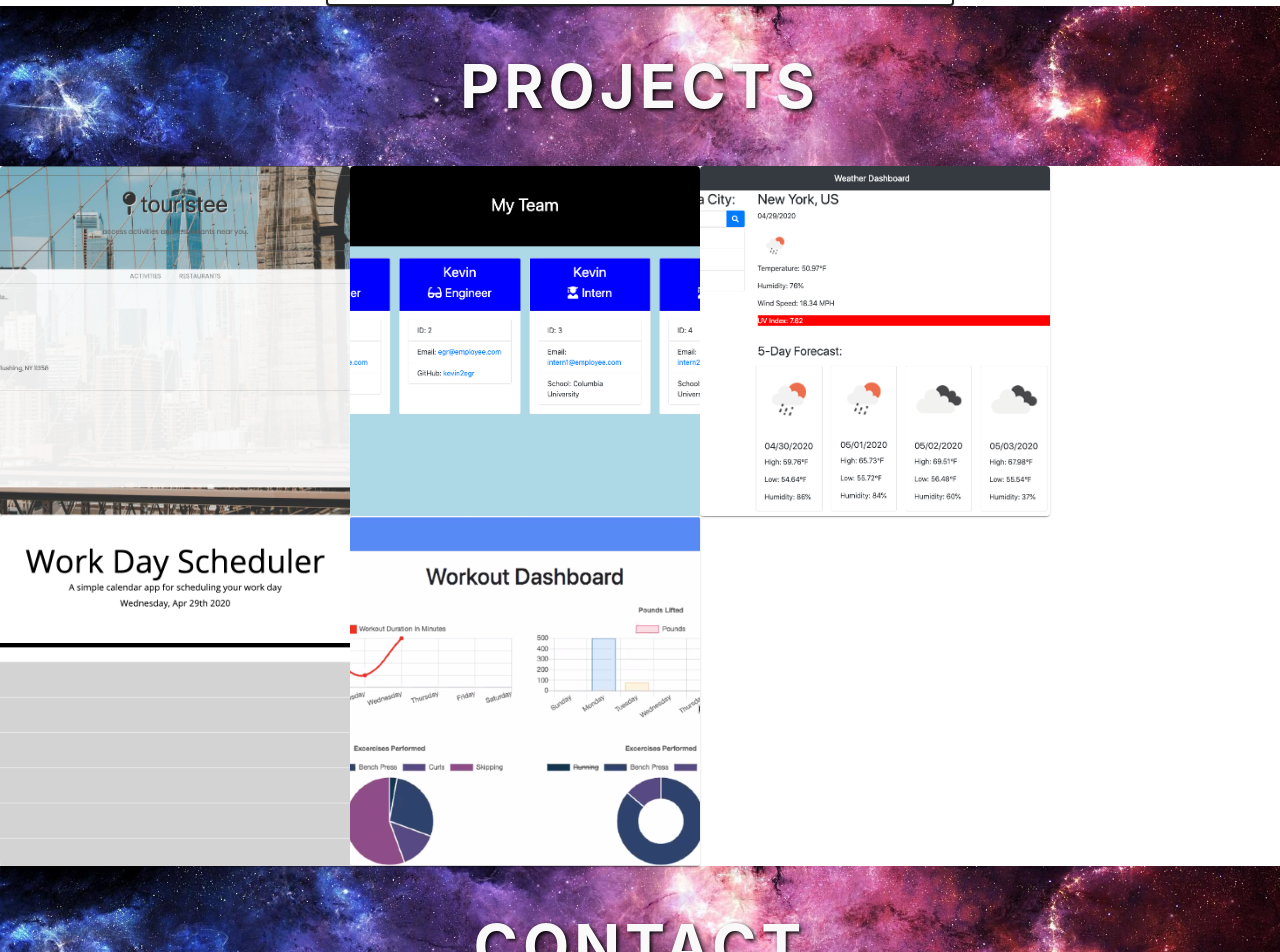
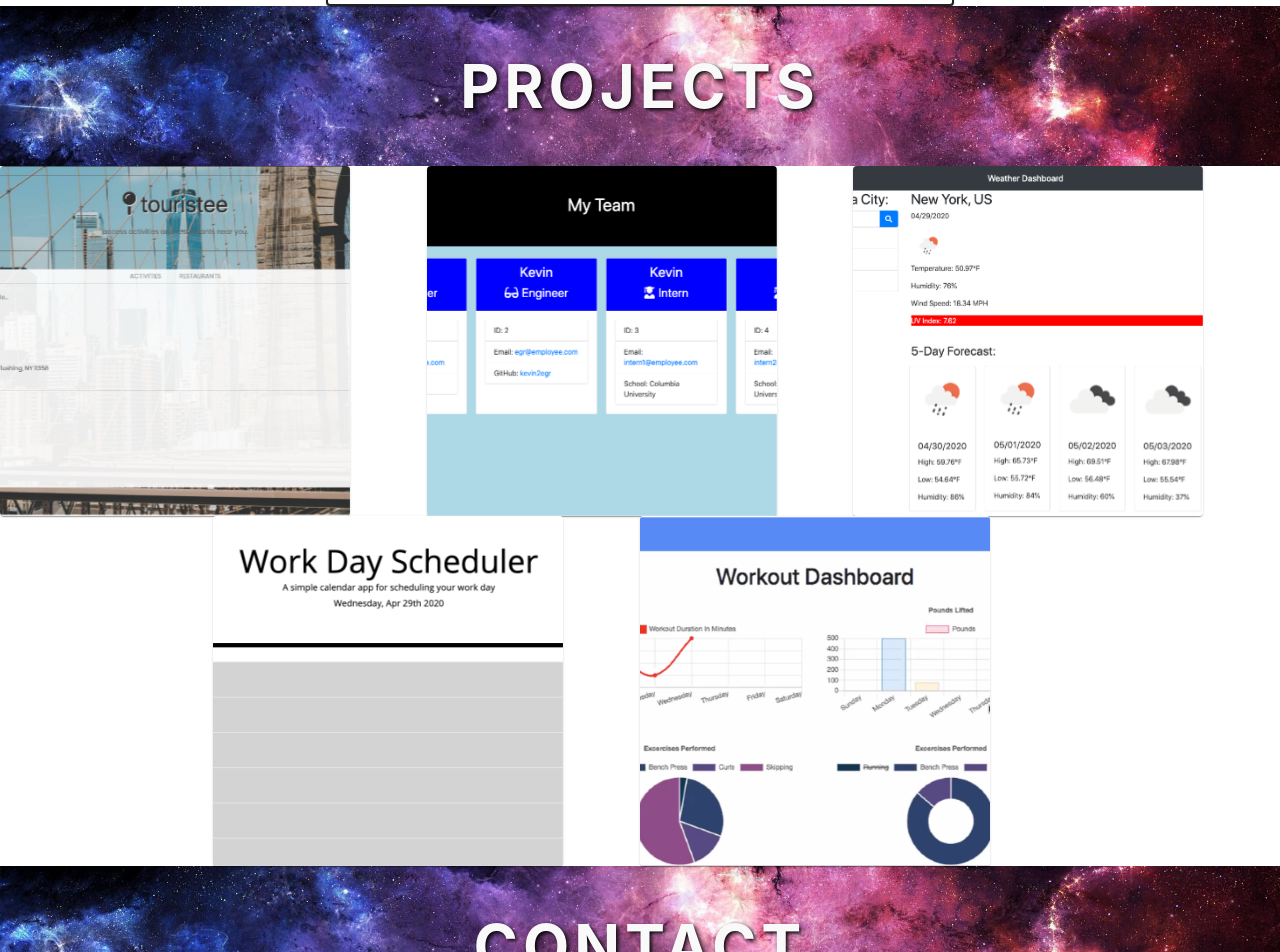
Before and after one commit to kevkevwuhoo/kwu-react-portfolio, a React (Create React App) app: page / in a window 1280 px wide. Shown: the part 1862-2814 px from the top of the page. Built offline with nearby package versions, Linux system fonts and the light colour scheme.

Commit message:
Added id to projects div and changed responsive sizing

```diff
--- a/src/pages/Projects.js
+++ b/src/pages/Projects.js
@@ -10,38 +10,38 @@ import WorkoutTracker from '../assets/images/projects/workout-tracker.png';
 
 const Projects = () => {
   return (
-    <div className='projects'>
+    <div className='projects' id='projects'>
       <SubHeader text='Projects' />
-      <Grid container>
-        <Grid item>
+      <Grid container justify='center' alignItems='center'>
+        <Grid item xs={12} sm={6} md={4}>
           <ProjectCard
             href='https://github.com/kevkevwuhoo/touristee'
             src={Touristee}
             alt='Touristee'
           />
         </Grid>
-        <Grid item>
+        <Grid item xs={12} sm={6} md={4}>
           <ProjectCard
             href='https://github.com/kevkevwuhoo/employee-summary'
             src={EmployeeSummary}
             alt='Employee Summary'
           />
         </Grid>
-        <Grid item>
+        <Grid item xs={12} sm={6} md={4}>
           <ProjectCard
             href='https://github.com/kevkevwuhoo/weather-dashboard'
             src={WeatherDashboard}
             alt='Weather Dashboard'
           />
         </Grid>
-        <Grid item>
+        <Grid item xs={12} sm={6} md={4}>
           <ProjectCard
             href='https://github.com/kevkevwuhoo/work-day-scheduler'
             src={WorkDayScheduler}
             alt='Work Day Scheduler'
           />
         </Grid>
-        <Grid item>
+        <Grid item xs={12} sm={6} md={4}>
           <ProjectCard
             href='https://github.com/kevkevwuhoo/workout-tracker'
             src={WorkoutTracker}
```
